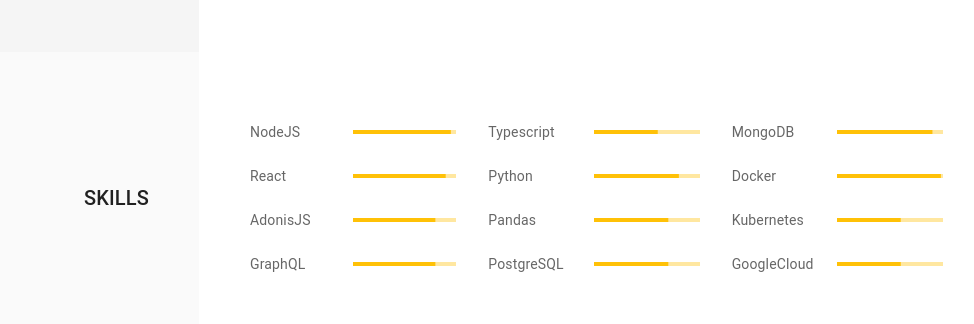
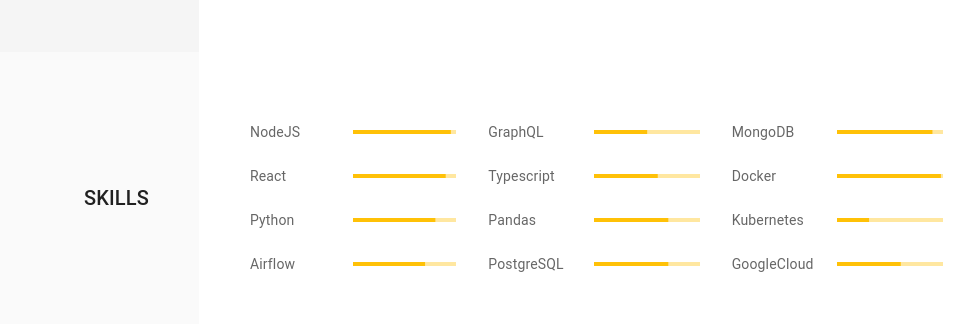
Before and after one commit to lalineanegra/resume, a Next.js app: page / in a window 1280 px wide. Shown: the part 983-1307 px from the top of the page, without its empty margins (251-1225 px from the left). Built offline with nearby package versions, Linux system fonts and the light colour scheme.

Commit message:
update skills

```diff
--- a/src/components/data/en.ts
+++ b/src/components/data/en.ts
@@ -180,24 +180,25 @@
     },
     {
       id: 2,
-      name: "AdonisJS",
+      name: "Python",
       value: 80,
     },
     {
       id: 3,
-      name: "GraphQL",
-      value: 80,
+      name: "Airflow",
+      value: 70,
     },
     {
       id: 4,
+      name: "GraphQL",
+      value: 50,
+    },
+    {
+      id: 5,
       name: "Typescript",
       value: 60,
     },
-    {
-      id: 5,
-      name: "Python",
-      value: 80,
-    },
+
     {
       id: 6,
       name: "Pandas",
@@ -222,7 +223,7 @@
     {
       id: 10,
       name: "Kubernetes",
-      value: 60,
+      value: 30,
     },
     {
       id: 11,
--- a/src/components/data/sp.ts
+++ b/src/components/data/sp.ts
@@ -183,24 +183,25 @@
     },
     {
       id: 2,
-      name: "AdonisJS",
+      name: "Python",
       value: 80,
     },
     {
       id: 3,
-      name: "GraphQL",
-      value: 80,
+      name: "Airflow",
+      value: 70,
     },
     {
       id: 4,
+      name: "GraphQL",
+      value: 50,
+    },
+    {
+      id: 5,
       name: "Typescript",
       value: 60,
     },
-    {
-      id: 5,
-      name: "Python",
-      value: 80,
-    },
+
     {
       id: 6,
       name: "Pandas",
@@ -225,7 +226,7 @@
     {
       id: 10,
       name: "Kubernetes",
-      value: 60,
+      value: 30,
     },
     {
       id: 11,
```
